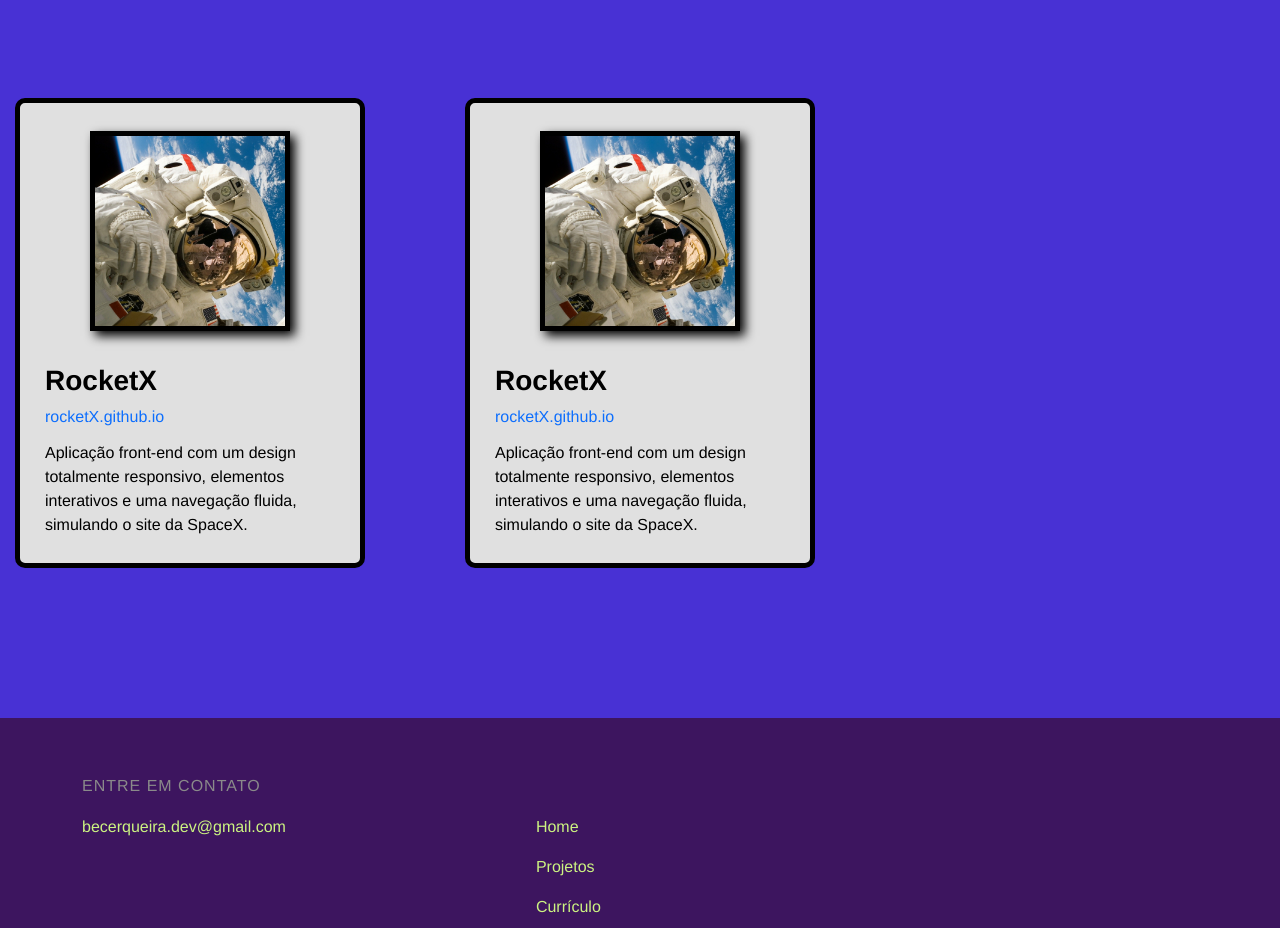
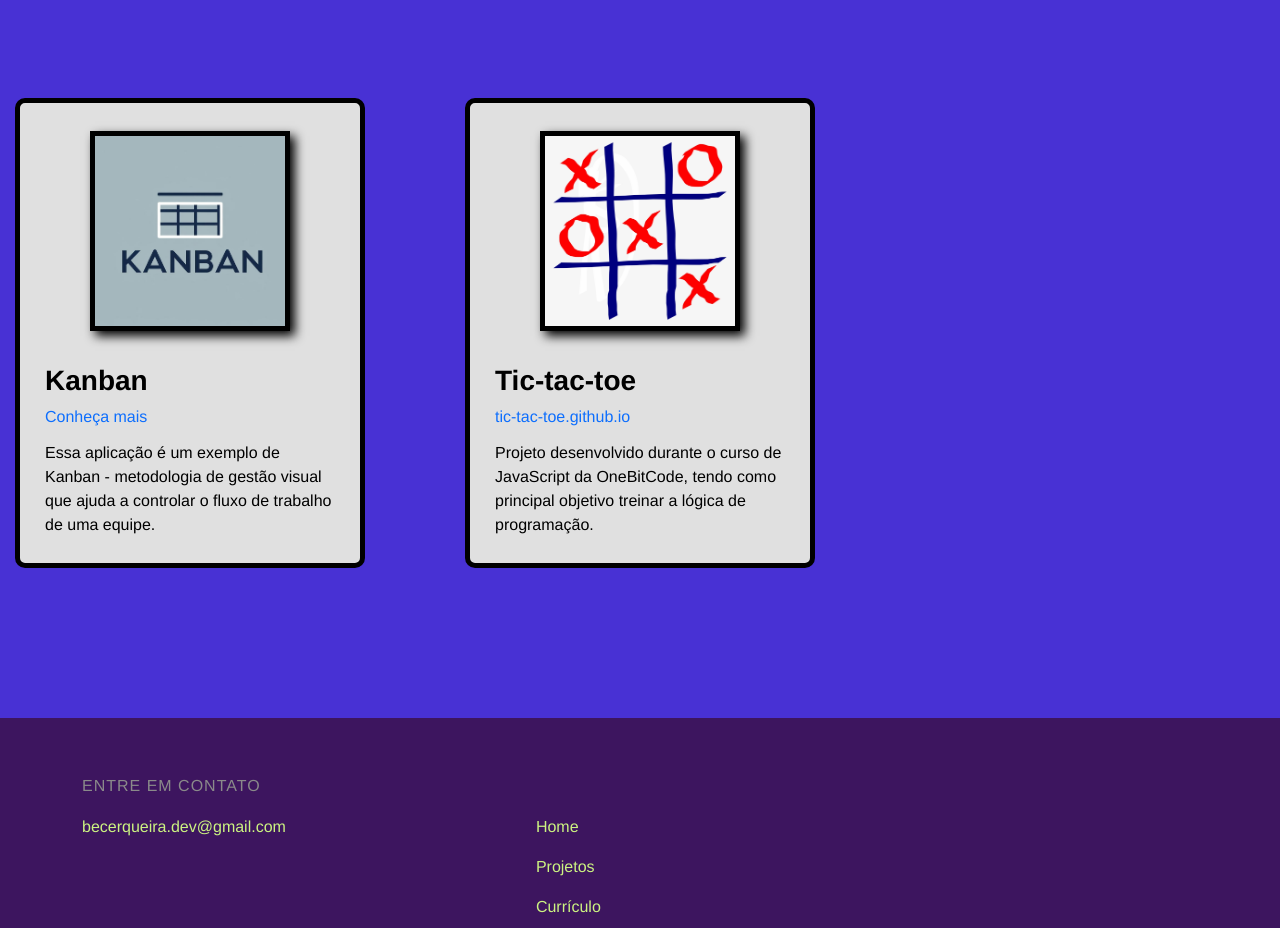
Before and after one commit to BernardoCerqueira/portfolio, a Next.js app: page / in a window 1280 px wide. Shown: the part 3625-4553 px from the top of the page. Built offline with nearby package versions, Linux system fonts and the light colour scheme.

Commit message:
Todos os projetos (até agora) adicionados

```diff
--- a/src/database.js
+++ b/src/database.js
@@ -55,20 +55,20 @@ export const database = [
     },
     {
         id: 7,
-        name: "RocketX",
-        pageName: "rocketX",
-        description: "Aplicação front-end com um design totalmente responsivo, elementos interativos e uma navegação fluida, simulando o site da SpaceX.",
-        link: "https://bernardocerqueira.github.io/rocketX/",
-        textLink: "rocketX.github.io",
-        imgUrl: "/projects/rocketx.jpg"
+        name: "Kanban",
+        pageName: "kanban",
+        description: "Essa aplicação é um exemplo de Kanban - metodologia de gestão visual que ajuda a controlar o fluxo de trabalho de uma equipe.",
+        link: "",
+        textLink: "",
+        imgUrl: "/projects/kanban.jpg"
     },
     {
         id: 8,
-        name: "RocketX",
-        pageName: "rocketX",
-        description: "Aplicação front-end com um design totalmente responsivo, elementos interativos e uma navegação fluida, simulando o site da SpaceX.",
-        link: "https://bernardocerqueira.github.io/rocketX/",
-        textLink: "rocketX.github.io",
-        imgUrl: "/projects/rocketx.jpg"
+        name: "Tic-tac-toe",
+        pageName: "tic-tac-toe",
+        description: "Projeto desenvolvido durante o curso de JavaScript da OneBitCode, tendo como principal objetivo treinar a lógica de programação.",
+        link: "https://bernardocerqueira.github.io/tic-tac-toe/",
+        textLink: "tic-tac-toe.github.io",
+        imgUrl: "/projects/ticTacToe.png"
     }
 ]
```
Also changed, not shown: planejamento.txt, public/projects/kanban.jpg (added), public/projects/ticTacToe.png (added).
